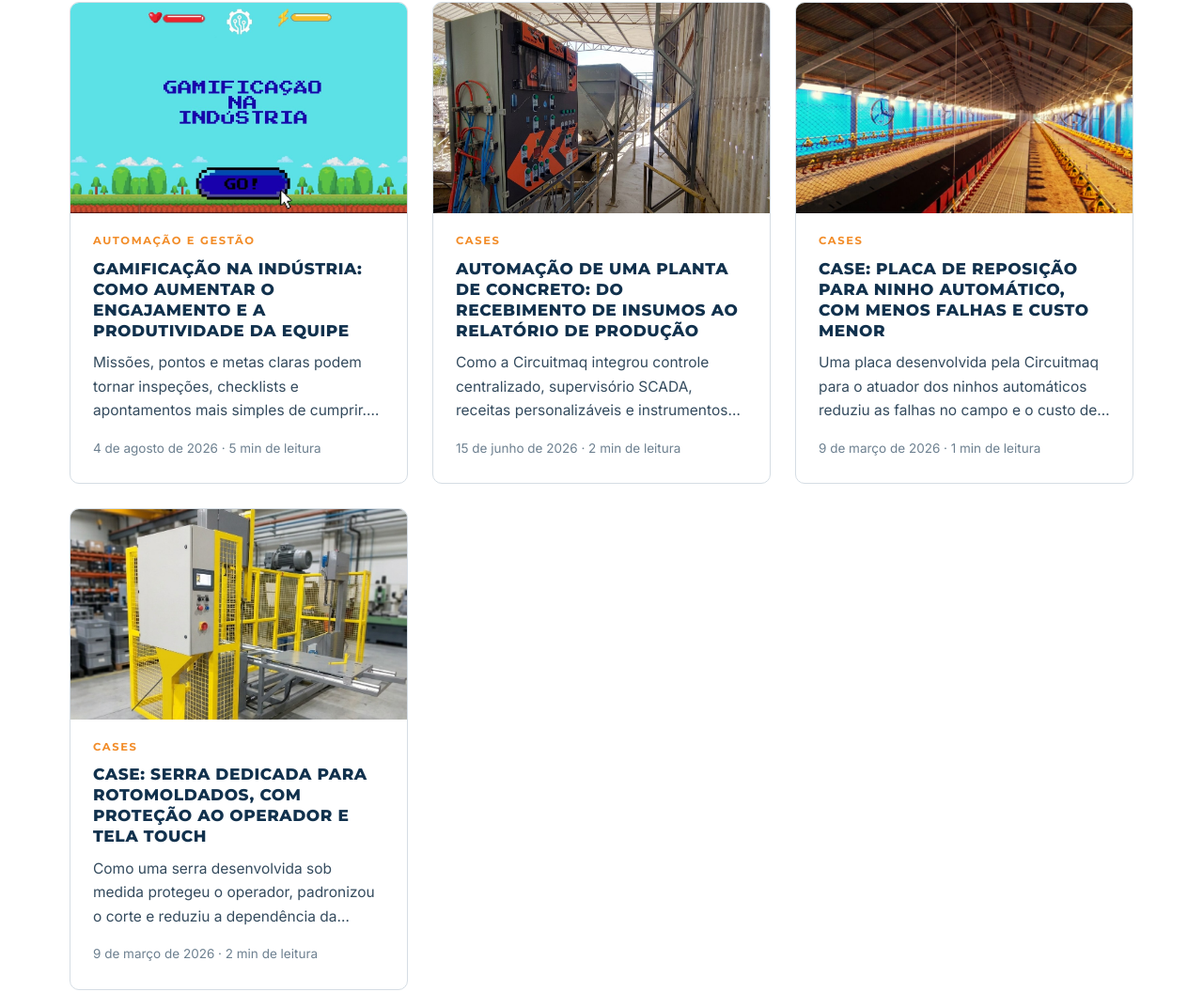
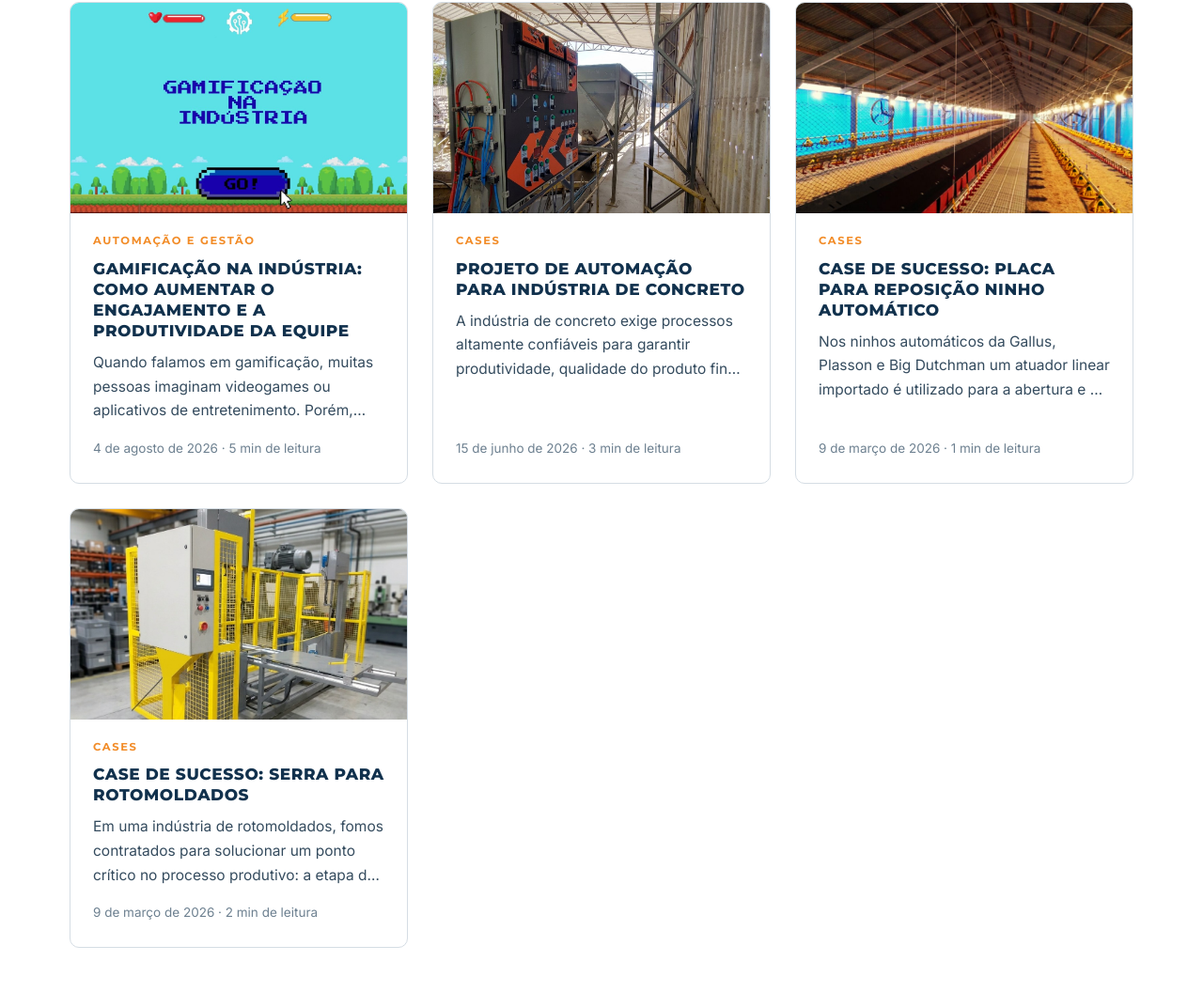
Before and after one commit to JFdaipra/circuitmaq-site, a plain HTML site: page blog/index.html in a window 1280 px wide. Shown: the part 548-1604 px from the top of the page at 94% size. Drawn offline with Linux system fonts and the light colour scheme.

Commit message:
Add files via upload

```diff
--- a/blog/index.html
+++ b/blog/index.html
@@ -37,10 +37,10 @@
 <main>
 <section class="bhero"><div class="w"><span class="eyebrow">Blog</span><h1>Automação, eletrônica e painéis na prática</h1><p>Conteúdo técnico e cases da Circuitmaq para quem projeta, fabrica e opera máquinas e linhas de produção.</p></div></section>
 <section><div class="w"><div class="posts">
-<a class="pc" href="gamificacao-na-industria/"><img src="../img/blog-gamificacao.jpg" alt="" loading="lazy"><div class="pb"><span class="tag">Automa&#231;&#227;o e gest&#227;o</span><h2>Gamifica&#231;&#227;o na ind&#250;stria: como aumentar o engajamento e a produtividade da equipe</h2><p>Miss&#245;es, pontos e metas claras podem tornar inspe&#231;&#245;es, checklists e apontamentos mais simples de cumprir. Veja como a ideia funciona na pr&#225;tica, de um CRM &#224; linha de produ&#231;&#227;o.</p><span class="meta">4 de agosto de 2026 · 5 min de leitura</span></div></a>
-<a class="pc" href="automacao-planta-de-concreto/"><img src="../img/concreto-painel-campo.jpg" alt="" loading="lazy"><div class="pb"><span class="tag">Cases</span><h2>Automa&#231;&#227;o de uma planta de concreto: do recebimento de insumos ao relat&#243;rio de produ&#231;&#227;o</h2><p>Como a Circuitmaq integrou controle centralizado, supervis&#243;rio SCADA, receitas personaliz&#225;veis e instrumentos de pesagem em uma planta de concreto.</p><span class="meta">15 de junho de 2026 · 2 min de leitura</span></div></a>
-<a class="pc" href="placa-de-reposicao-ninho-automatico/"><img src="../img/avicultura.jpg" alt="" loading="lazy"><div class="pb"><span class="tag">Cases</span><h2>Case: placa de reposi&#231;&#227;o para ninho autom&#225;tico, com menos falhas e custo menor</h2><p>Uma placa desenvolvida pela Circuitmaq para o atuador dos ninhos autom&#225;ticos reduziu as falhas no campo e o custo de substitui&#231;&#227;o para o produtor.</p><span class="meta">9 de março de 2026 · 1 min de leitura</span></div></a>
-<a class="pc" href="serra-dedicada-para-rotomoldados/"><img src="../img/serra.jpg" alt="" loading="lazy"><div class="pb"><span class="tag">Cases</span><h2>Case: serra dedicada para rotomoldados, com prote&#231;&#227;o ao operador e tela touch</h2><p>Como uma serra desenvolvida sob medida protegeu o operador, padronizou o corte e reduziu a depend&#234;ncia da habilidade manual em uma ind&#250;stria de rotomoldados.</p><span class="meta">9 de março de 2026 · 2 min de leitura</span></div></a>
+<a class="pc" href="gamificacao-na-industria/"><img src="../img/blog-gamificacao.jpg" alt="" loading="lazy"><div class="pb"><span class="tag">Automa&#231;&#227;o e gest&#227;o</span><h2>Gamifica&#231;&#227;o na ind&#250;stria: como aumentar o engajamento e a produtividade da equipe</h2><p>Quando falamos em gamifica&#231;&#227;o, muitas pessoas imaginam videogames ou aplicativos de entretenimento. Por&#233;m, esse conceito vem sendo utilizado com sucesso em diversos setores da ind&#250;stria para resolver um problema comum: manter as equipes engajadas no cumprimento das tarefas di&#225;rias.</p><span class="meta">4 de agosto de 2026 · 5 min de leitura</span></div></a>
+<a class="pc" href="automacao-planta-de-concreto/"><img src="../img/concreto-painel-campo.jpg" alt="" loading="lazy"><div class="pb"><span class="tag">Cases</span><h2>Projeto de Automa&#231;&#227;o para Ind&#250;stria de Concreto</h2><p>A ind&#250;stria de concreto exige processos altamente confi&#225;veis para garantir produtividade, qualidade do produto final e redu&#231;&#227;o de custos operacionais. Pensando nesses desafios, a Circuitmaq desenvolveu um projeto completo de automa&#231;&#227;o e controle para uma planta de cimento, integrando equipamentos, sistemas supervis&#243;rios e estrat&#233;gias de controle.</p><span class="meta">15 de junho de 2026 · 3 min de leitura</span></div></a>
+<a class="pc" href="placa-de-reposicao-ninho-automatico/"><img src="../img/avicultura.jpg" alt="" loading="lazy"><div class="pb"><span class="tag">Cases</span><h2>Case de sucesso: Placa para reposi&#231;&#227;o ninho autom&#225;tico</h2><p>Nos ninhos autom&#225;ticos da Gallus, Plasson e Big Dutchman um atuador linear importado &#233; utilizado para a abertura e o fechamento do ninho. No entanto, a placa que controla esse atuador frequentemente queimava e n&#227;o podia ser adquirida separadamente pelo produtor.</p><span class="meta">9 de março de 2026 · 1 min de leitura</span></div></a>
+<a class="pc" href="serra-dedicada-para-rotomoldados/"><img src="../img/serra.jpg" alt="" loading="lazy"><div class="pb"><span class="tag">Cases</span><h2>Case de sucesso: Serra para rotomoldados</h2><p>Em uma ind&#250;stria de rotomoldados, fomos contratados para solucionar um ponto cr&#237;tico no processo produtivo: a etapa de corte das pe&#231;as apresentava risco f&#237;sico ao operador, dependia fortemente de habilidade manual e estava sujeita a varia&#231;&#245;es que impactavam a padroniza&#231;&#227;o.</p><span class="meta">9 de março de 2026 · 2 min de leitura</span></div></a>
 </div></div></section>
 </main>
 <footer>
```
Also changed, not shown: blog/feed.xml (+4 -4 lines).
